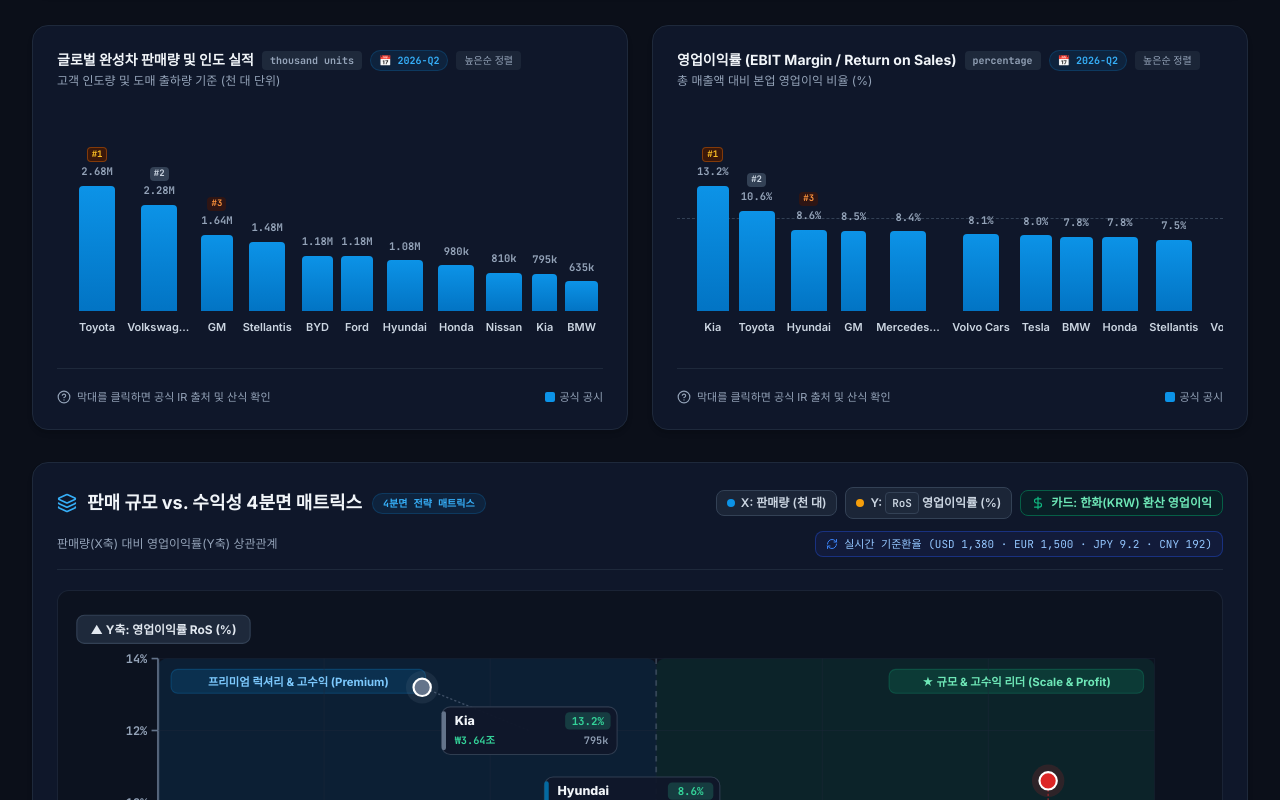
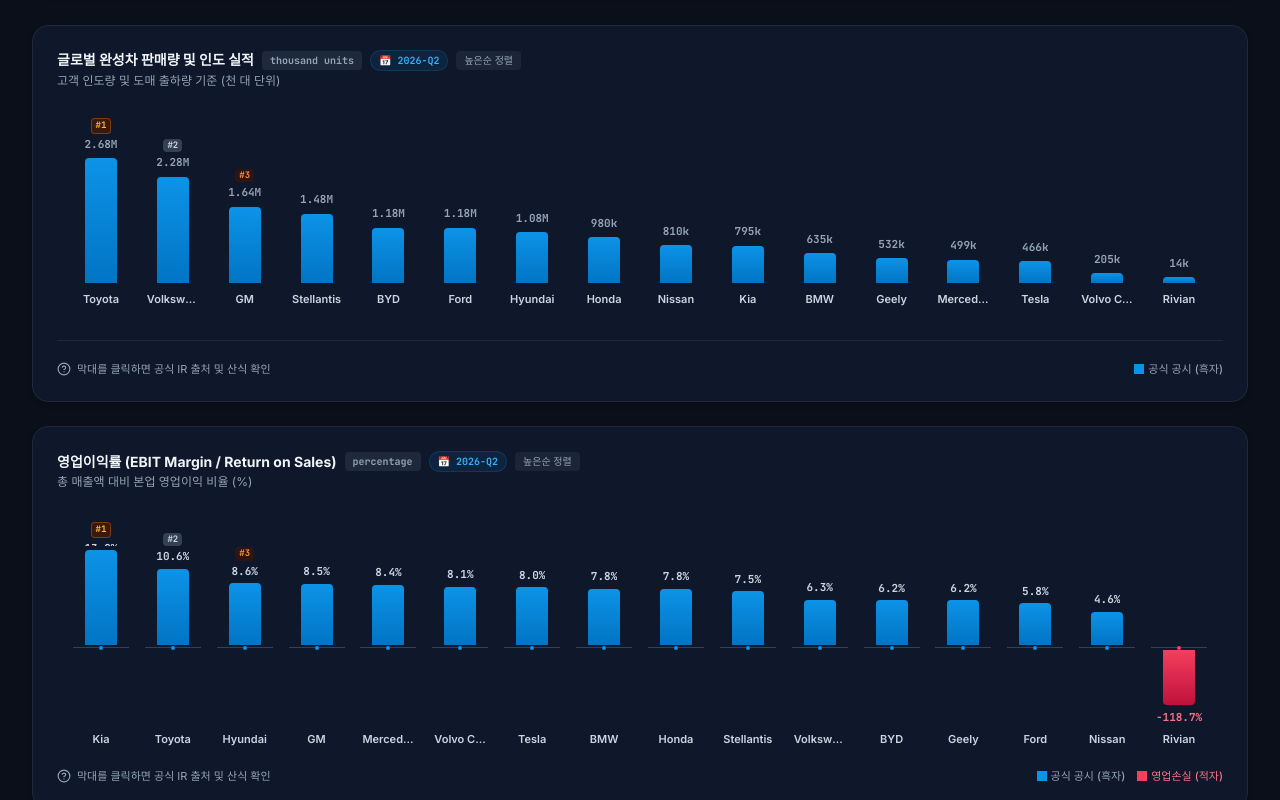
Before and after one commit to chbaede/autometrics-intelligence, a React (Vite) app: page / in a window 1280 px wide. Shown: the part 1140-1940 px from the top of the page. Built offline with nearby package versions, Linux system fonts and the light colour scheme.

Commit message:
feat: render negative margin bars downwards with red loss gradient and display volume and margin charts full-width on separate rows

```diff
--- a/src/components/metrics/charts/MetricBarChart.tsx
+++ b/src/components/metrics/charts/MetricBarChart.tsx
@@ -53,7 +53,7 @@
 
   const maxVal = validValues.length > 0 ? Math.max(...validValues, 0) : 100;
   const minVal = validValues.length > 0 ? Math.min(...validValues, 0) : 0;
-  const range = maxVal - minVal || 1;
+  const hasNegative = minVal < 0;
 
   return (
     <div className="p-6 bg-white dark:bg-slate-900 rounded-2xl border border-slate-200 dark:border-slate-800 shadow-md flex flex-col">
@@ -85,34 +85,44 @@
             <span className="font-bold text-brand-700 dark:text-brand-300">
               {sortedObservations[hoveredIndex].company.shortName}:
             </span>
-            <span className="font-extrabold text-slate-900 dark:text-slate-100">
+            <span className={`font-extrabold ${
+              (sortedObservations[hoveredIndex].observation.value ?? 0) < 0
+                ? 'text-rose-600 dark:text-rose-400'
+                : 'text-slate-900 dark:text-slate-100'
+            }`}>
               {formatMetricValue(sortedObservations[hoveredIndex].observation.value, unit, sortedObservations[hoveredIndex].observation.currency)}
             </span>
           </div>
         )}
       </div>
 
-      {/* SVG Bar Chart Container with Ample Headroom */}
-      <div className="relative w-full overflow-x-auto pt-8 pb-2">
-        <div className="min-w-[440px] h-[240px] flex items-end justify-around gap-2 px-5 pb-8 pt-10 border-b border-slate-200 dark:border-slate-800 relative">
-          {/* Zero baseline if minVal < 0 */}
-          {minVal < 0 && (
-            <div
-              className="absolute left-0 right-0 border-t border-dashed border-slate-300 dark:border-slate-700 pointer-events-none"
-              style={{
-                bottom: `${(Math.abs(minVal) / range) * 130 + 32}px`,
-              }}
-            />
-          )}
-
+      {/* SVG/HTML Bar Chart Container */}
+      <div className="relative w-full overflow-x-auto pt-6 pb-2">
+        <div className="min-w-[680px] w-full flex flex-col justify-start relative">
+          {/* Main Bar Plot Area */}
+          {hasNegative ? (
+            /* DUAL-ZONE PLOT: Positive zone above baseline, Negative zone below baseline */
+            <div className="w-full relative flex flex-col">
+              {/* Zero reference line across columns */}
+              <div className="w-full flex items-stretch justify-around gap-1 sm:gap-2 px-3">
                 {sortedObservations.map((item, idx) => {
                   const val = item.observation.value;
                   const isNull = val === null || !Number.isFinite(val);
                   const valNum = isNull ? 0 : val;
-            const barHeightPct = isNull ? 4 : Math.max(6, (Math.abs(valNum) / (maxVal || 1)) * 125);
+                  const isPositive = !isNull && valNum > 0;
+                  const isZeroOrNull = isNull || valNum === 0;
+                  const isNegative = !isNull && valNum < 0;
                   const isHovered = hoveredIndex === idx;
 
-            // Safe horizontal positioning to prevent first and last items from being clipped by scroll container
+                  // Scale positive and negative bars
+                  const posBarHeight = isPositive
+                    ? Math.max(6, (valNum / (maxVal || 1)) * 95)
+                    : 0;
+
+                  const negBarHeight = isNegative
+                    ? Math.max(10, (Math.abs(valNum) / (Math.abs(minVal) || 1)) * 55)
+                    : 0;
+
                   const tooltipPositionClass =
                     idx === 0
                       ? 'left-0'
@@ -123,22 +133,174 @@
                   return (
                     <div
                       key={item.company.id}
-                className="flex-1 flex flex-col items-center group relative cursor-pointer"
+                      className="flex-1 min-w-[36px] max-w-[56px] flex flex-col items-center group relative cursor-pointer"
                       onMouseEnter={() => setHoveredIndex(idx)}
                       onMouseLeave={() => setHoveredIndex(null)}
                       onClick={() => onSelectObservation?.(item.observation)}
                     >
-                {/* Floating Tooltip inside container: clean light theme in day mode, sleek slate in dark mode */}
+                      {/* Floating Tooltip */}
+                      {isHovered && (
+                        <div
+                          className={`absolute -top-7 z-30 px-2.5 py-1.5 bg-white dark:bg-slate-800 text-slate-800 dark:text-slate-100 rounded-lg shadow-lg shadow-slate-300/50 dark:shadow-slate-950/60 text-[11px] font-mono border border-slate-200 dark:border-slate-700 whitespace-nowrap pointer-events-none flex items-center gap-1.5 transition-all ${tooltipPositionClass}`}
+                        >
+                          <span className="font-bold text-brand-600 dark:text-brand-400">
+                            #{idx + 1} {item.company.shortName}:
+                          </span>
+                          <span className={`font-extrabold ${isNegative ? 'text-rose-600 dark:text-rose-400' : 'text-slate-900 dark:text-white'}`}>
+                            {formatMetricValue(val, unit, item.observation.currency)}
+                          </span>
+                          {isNegative && (
+                            <span className="text-rose-600 dark:text-rose-400 text-[10px] font-bold">
+                              ({language === 'ko' ? '영업손실' : 'Loss'})
+                            </span>
+                          )}
+                          {!item.observation.isComparable && (
+                            <span className="text-amber-600 dark:text-amber-400 text-[10px] font-medium">
+                              ({language === 'ko' ? '비교주의' : 'Scope'})
+                            </span>
+                          )}
+                        </div>
+                      )}
+
+                      {/* Positive Zone: 125px tall, bars grow UPWARDS towards top */}
+                      <div className="w-full h-[125px] flex flex-col justify-end items-center pb-0.5">
+                        {/* Rank indicator for top 3 positive OEMs */}
+                        {idx < 3 && isPositive && (
+                          <span
+                            className={`text-[9px] font-mono font-bold px-1 rounded mb-0.5 ${
+                              idx === 0
+                                ? 'bg-amber-100 dark:bg-amber-950/80 text-amber-700 dark:text-amber-400 border border-amber-300 dark:border-amber-700/60'
+                                : idx === 1
+                                ? 'bg-slate-200/80 dark:bg-slate-700 text-slate-700 dark:text-slate-300'
+                                : 'bg-orange-100 dark:bg-orange-950/60 text-orange-700 dark:text-orange-400'
+                            }`}
+                          >
+                            #{idx + 1}
+                          </span>
+                        )}
+
+                        {/* Positive Value Label */}
+                        {(isPositive || isZeroOrNull) && (
+                          <div className="text-[10px] sm:text-[11px] font-mono text-slate-600 dark:text-slate-300 font-bold mb-1 truncate">
+                            {isNull
+                              ? 'N/R'
+                              : unit === 'percentage'
+                              ? `${valNum.toFixed(1)}%`
+                              : valNum.toFixed(1)}
+                          </div>
+                        )}
+
+                        {/* Positive Bar */}
+                        {isPositive && (
+                          <div className="w-full max-w-[32px] flex justify-center">
+                            <div
+                              className={`w-full rounded-t transition-all duration-200 ${
+                                isHovered
+                                  ? 'bg-gradient-to-t from-brand-500 to-brand-400 shadow-md scale-y-105 origin-bottom'
+                                  : item.observation.isComparable
+                                  ? 'bg-gradient-to-t from-brand-600 to-brand-500 hover:from-brand-500 hover:to-brand-400 shadow-xs'
+                                  : 'bg-gradient-to-t from-amber-600 to-amber-500'
+                              }`}
+                              style={{ height: `${posBarHeight}px` }}
+                            />
+                          </div>
+                        )}
+                      </div>
+
+                      {/* Horizontal Zero Baseline Segment */}
+                      <div className="w-full h-[1px] bg-slate-300 dark:bg-slate-700 relative flex items-center justify-center">
+                        <div
+                          className={`w-1 h-1 rounded-full ${
+                            isNegative ? 'bg-rose-500' : isPositive ? 'bg-brand-500' : 'bg-slate-400'
+                          }`}
+                        />
+                      </div>
+
+                      {/* Negative Zone: 75px tall, bars grow DOWNWARDS from zero line */}
+                      <div className="w-full h-[75px] flex flex-col justify-start items-center pt-0.5">
+                        {/* Negative Bar */}
+                        {isNegative && (
+                          <div className="w-full max-w-[32px] flex justify-center">
+                            <div
+                              className={`w-full rounded-b transition-all duration-200 ${
+                                isHovered
+                                  ? 'bg-gradient-to-b from-rose-500 to-rose-600 shadow-md shadow-rose-500/30 scale-y-105 origin-top'
+                                  : 'bg-gradient-to-b from-rose-500 to-rose-700 hover:from-rose-400 hover:to-rose-600 shadow-xs'
+                              }`}
+                              style={{ height: `${negBarHeight}px` }}
+                            />
+                          </div>
+                        )}
+
+                        {/* Negative Value Label */}
+                        {isNegative && (
+                          <div className="text-[10px] sm:text-[11px] font-mono text-rose-600 dark:text-rose-400 font-extrabold mt-1 truncate">
+                            {unit === 'percentage'
+                              ? `${valNum.toFixed(1)}%`
+                              : valNum.toFixed(1)}
+                          </div>
+                        )}
+                      </div>
+
+                      {/* Company Name Label */}
+                      <div className="mt-2 text-center w-full px-0.5">
+                        <span
+                          className={`text-[11px] font-semibold truncate block mx-auto max-w-[64px] ${
+                            isHovered
+                              ? isNegative
+                                ? 'text-rose-600 dark:text-rose-400 font-bold'
+                                : 'text-brand-600 dark:text-brand-400 font-bold'
+                              : 'text-slate-700 dark:text-slate-300'
+                          }`}
+                        >
+                          {item.company.shortName}
+                        </span>
+                      </div>
+                    </div>
+                  );
+                })}
+              </div>
+            </div>
+          ) : (
+            /* STANDARD POSITIVE-ONLY PLOT (e.g. Sales Volume) */
+            <div className="w-full h-[220px] flex items-end justify-around gap-1 sm:gap-2 px-3 pb-8 pt-8 border-b border-slate-200 dark:border-slate-800 relative">
+              {sortedObservations.map((item, idx) => {
+                const val = item.observation.value;
+                const isNull = val === null || !Number.isFinite(val);
+                const valNum = isNull ? 0 : val;
+                const barHeightPct = isNull ? 4 : Math.max(6, (valNum / (maxVal || 1)) * 125);
+                const isHovered = hoveredIndex === idx;
+
+                const tooltipPositionClass =
+                  idx === 0
+                    ? 'left-0'
+                    : idx === sortedObservations.length - 1
+                    ? 'right-0'
+                    : 'left-1/2 -translate-x-1/2';
+
+                return (
+                  <div
+                    key={item.company.id}
+                    className="flex-1 min-w-[36px] max-w-[56px] flex flex-col items-center group relative cursor-pointer"
+                    onMouseEnter={() => setHoveredIndex(idx)}
+                    onMouseLeave={() => setHoveredIndex(null)}
+                    onClick={() => onSelectObservation?.(item.observation)}
+                  >
+                    {/* Floating Tooltip */}
                     {isHovered && (
                       <div
                         className={`absolute -top-8 z-30 px-2.5 py-1.5 bg-white dark:bg-slate-800 text-slate-800 dark:text-slate-100 rounded-lg shadow-lg shadow-slate-300/50 dark:shadow-slate-950/60 text-[11px] font-mono border border-slate-200 dark:border-slate-700 whitespace-nowrap pointer-events-none flex items-center gap-1.5 transition-all ${tooltipPositionClass}`}
                       >
-                    <span className="font-bold text-brand-600 dark:text-brand-400">#{idx + 1} {item.company.shortName}:</span>
+                        <span className="font-bold text-brand-600 dark:text-brand-400">
+                          #{idx + 1} {item.company.shortName}:
+                        </span>
                         <span className="font-extrabold text-slate-900 dark:text-white">
                           {formatMetricValue(val, unit, item.observation.currency)}
                         </span>
                         {!item.observation.isComparable && (
-                      <span className="text-amber-600 dark:text-amber-400 text-[10px] font-medium">({language === 'ko' ? '비교주의' : 'Scope'})</span>
+                          <span className="text-amber-600 dark:text-amber-400 text-[10px] font-medium">
+                            ({language === 'ko' ? '비교주의' : 'Scope'})
+                          </span>
                         )}
                       </div>
                     )}
@@ -159,7 +321,7 @@
                     )}
 
                     {/* Value Label */}
-                <div className="text-[10.5px] font-mono text-slate-500 dark:text-slate-400 mb-1.5 truncate group-hover:text-brand-600 dark:group-hover:text-brand-300 font-bold">
+                    <div className="text-[10px] sm:text-[11px] font-mono text-slate-500 dark:text-slate-400 mb-1.5 truncate group-hover:text-brand-600 dark:group-hover:text-brand-300 font-bold">
                       {isNull
                         ? 'N/R'
                         : unit === 'percentage'
@@ -174,7 +336,7 @@
                     </div>
 
                     {/* Vertical Bar */}
-                <div className="w-full max-w-[36px] flex items-end justify-center">
+                    <div className="w-full max-w-[32px] flex items-end justify-center">
                       <div
                         className={`w-full rounded-t transition-all duration-200 ${
                           isNull
@@ -193,7 +355,9 @@
                     <div className="mt-2 text-center w-full px-0.5">
                       <span
                         className={`text-[11px] font-semibold truncate block mx-auto max-w-[64px] ${
-                      isHovered ? 'text-brand-600 dark:text-brand-400 font-bold' : 'text-slate-700 dark:text-slate-300'
+                          isHovered
+                            ? 'text-brand-600 dark:text-brand-400 font-bold'
+                            : 'text-slate-700 dark:text-slate-300'
                         }`}
                       >
                         {item.company.shortName}
@@ -203,18 +367,29 @@
                 );
               })}
             </div>
+          )}
+        </div>
       </div>
 
-      {/* Footer Info */}
-      <div className="flex items-center justify-between mt-3 text-[11px] text-slate-500 dark:text-slate-400">
+      {/* Footer Info & Legend */}
+      <div className="flex items-center justify-between mt-3 text-[11px] text-slate-500 dark:text-slate-400 flex-wrap gap-2">
         <div className="flex items-center gap-1.5">
           <HelpCircle className="w-3.5 h-3.5 text-slate-400" />
-          <span>{language === 'ko' ? '막대를 클릭하면 공식 IR 출처 및 산식 확인' : 'Click any bar to inspect official IR provenance'}</span>
+          <span>
+            {language === 'ko' ? '막대를 클릭하면 공식 IR 출처 및 산식 확인' : 'Click any bar to inspect official IR provenance'}
+          </span>
         </div>
         <div className="flex items-center gap-3">
-          <span className="flex items-center gap-1">
-            <span className="w-2.5 h-2.5 rounded-sm bg-brand-500 inline-block" /> {language === 'ko' ? '공식 공시' : 'Reported'}
+          <span className="flex items-center gap-1 font-medium">
+            <span className="w-2.5 h-2.5 rounded-xs bg-brand-500 inline-block" />
+            {language === 'ko' ? '공식 공시 (흑자)' : 'Reported (Profit)'}
           </span>
+          {hasNegative && (
+            <span className="flex items-center gap-1 font-medium text-rose-600 dark:text-rose-400">
+              <span className="w-2.5 h-2.5 rounded-xs bg-rose-500 inline-block" />
+              {language === 'ko' ? '영업손실 (적자)' : 'Operating Loss'}
+            </span>
+          )}
         </div>
       </div>
     </div>
--- a/src/pages/GlobalOverviewPage.tsx
+++ b/src/pages/GlobalOverviewPage.tsx
@@ -327,8 +327,8 @@
         </div>
       </div>
 
-      {/* SECTION 1: Core Volume & Profitability Benchmarks (Ranked Descending) */}
-      <div className="grid grid-cols-1 lg:grid-cols-2 gap-6 items-start">
+      {/* SECTION 1: Core Volume & Profitability Benchmarks (Ranked Descending - One Chart Per Row) */}
+      <div className="flex flex-col gap-6 w-full">
         <MetricBarChart
           title={t.charts.salesVolume}
           subtitle={t.charts.salesSubtitle}
```
Lines whose indentation alone changed are shown as unchanged.
